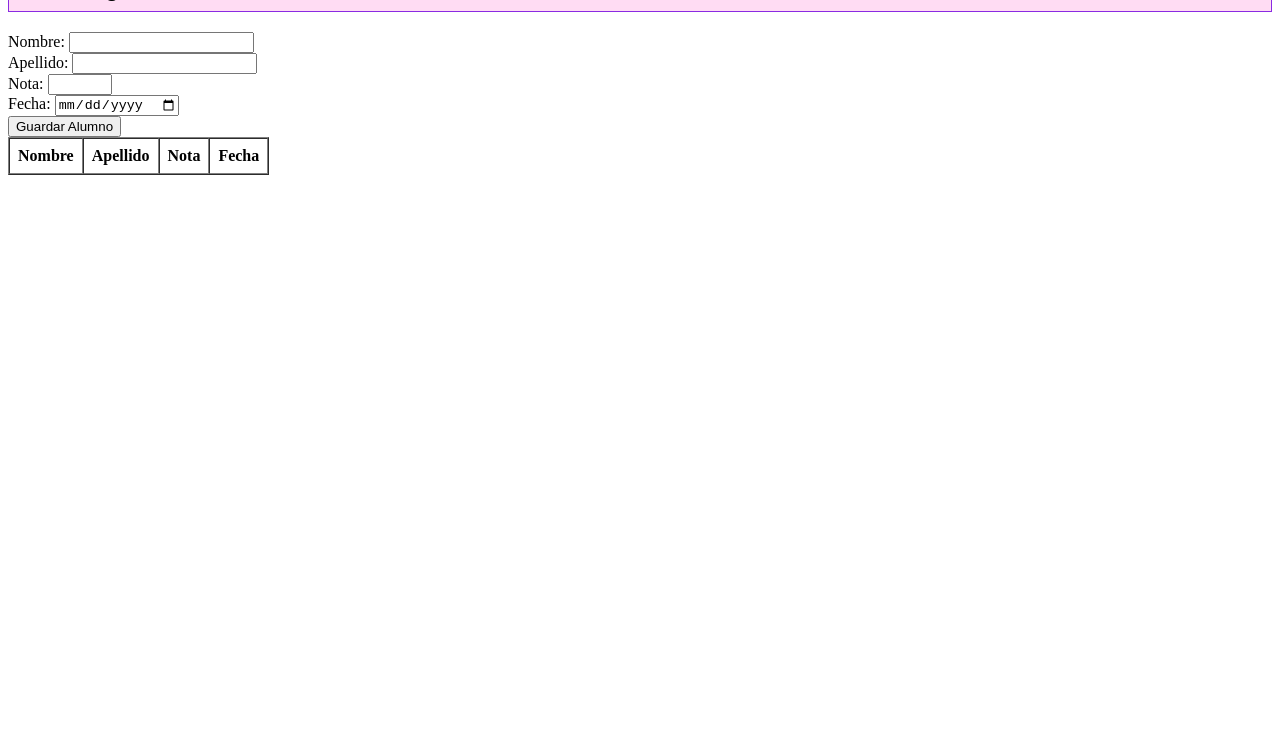
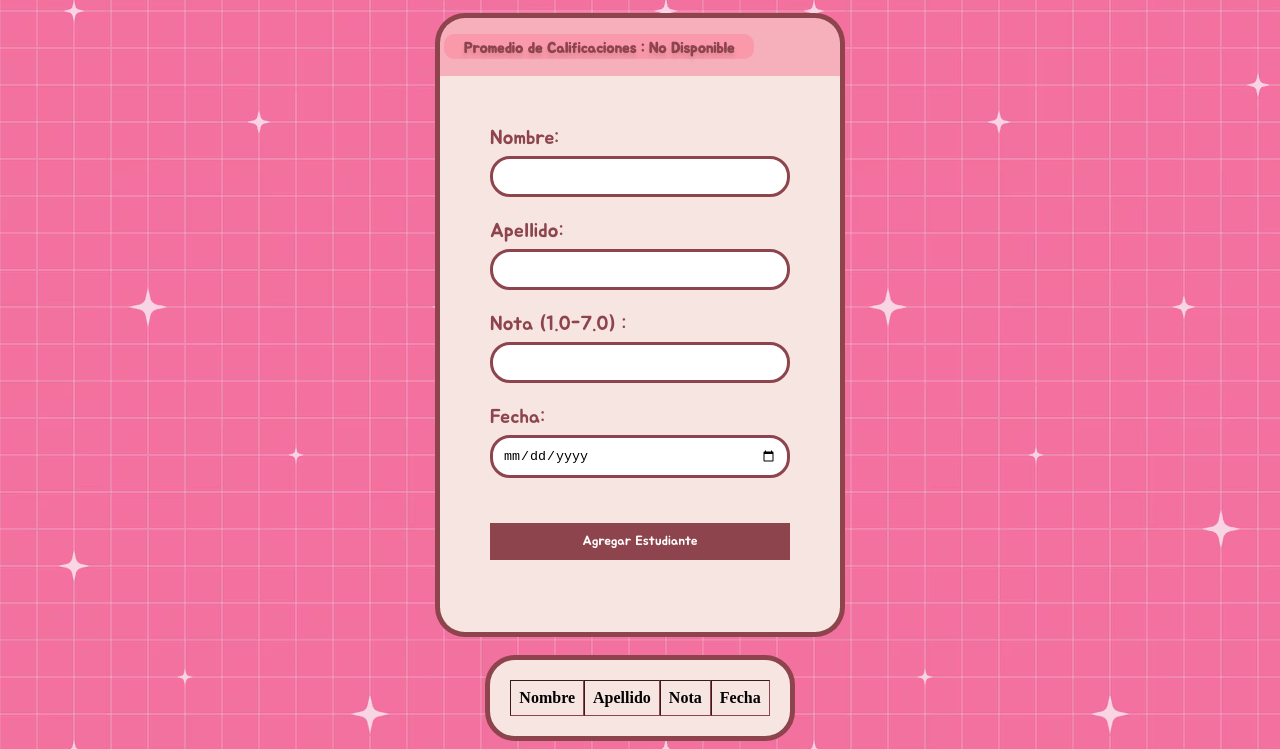
Before and after one commit to Kathiacid/Front.end-class3-js, a plain HTML site: page index.html in a window 1280 px wide. Shown: the part 100-849 px from the top of the page. Before the commit the page ends 800 px from the top, so only its background shows below. Drawn offline with Linux system fonts and the light colour scheme.

Commit message:
Style – estilos implementados en proyecto

```diff
--- a/index.html
+++ b/index.html
@@ -3,43 +3,34 @@
 <head>
     <meta charset="UTF-8">
     <meta name="viewport" content="width=device-width, initial-scale=1.0">
-    <title>Document</title>
+    <title>Seguimiento de Calificaciones de Estudiantes</title>
+    <link rel="stylesheet" href="styles.css">
+    <link rel="icon" href="./img/3300080.png">
 </head>
 <body>
-    <h2>Notas Front-End</h2>
-    <div id="average">Promedio general del curso : N/A</div>
-    <style>
-        #average {
-            margin: 16px 0;
-            padding: 10px;
-            background-color: rgb(255, 220,243);
-            border:1px solid blueviolet;
-            font-size: 20px;
-            font-weight: bold;
-            margin-bottom: 20px;
-            color: black;
-        }
-    </style>
+    <h2>Seguimiento de Calificaciones de Estudiantes</h2>
+    <div id="average"><h2>Promedio de Calificaciones : No Disponible</h2></div>
+
 <form id="studentForm">
     <div>
-        <label for="name">Nombre: </label>
-        <input type="text" id="name" required>
+        <label for="name">Nombre: </label><br>
+        <input class="inputname" type="text" id="name" required >
     </div>
     <div>
-        <label for="lastName" >Apellido:</label>
-        <input type="text" id="lastName" required>
+        <label for="lastName" >Apellido:</label><br>
+        <input class="inputlastname" type="text" id="lastName" required>
     </div>
     <div>
-        <label for="grade">Nota:</label>
-        <input type="number" id="grade" step="0.1" min="1" max="7" required>
+        <label for="grade">Nota (1.0-7.0) :</label><br>
+        <input class="inputgrade" type="number" id="grade" step="0.1" min="1" max="7" required>
     </div>
     <div>
-        <label for="date">Fecha:</label>
-        <input type="date" id="date" required>
-    </div>
-    <button type="submit">Guardar Alumno</button>
-</form>
-<table id="studensTable" border="1" cellpadding="8" cellspacing="0">
+        <label for="date">Fecha:</label><br>
+        <input class="inputdate" type="date" id="date" required>
+    </div><br>
+    <button class="btn" type="submit">Agregar Estudiante</button>
+</form><br>
+<table id="studentsTable" border="1" cellpadding="8" cellspacing="0">
     <thead>
         <tr>
             <th>Nombre</th>
--- a/script.js
+++ b/script.js
@@ -1,56 +1,81 @@
+//Esto va primero porque necesitamos acceder a los elementos del HTML antes de usarlos más abajo//
 const students=[];
-const tableBody=document.querySelector("#studensTable tbody")
+const tableBody=document.querySelector("#studentsTable tbody")
 const average=document.getElementById("average")
-
-
+const inputnombre=document.getElementById("name")
+const inputapellido=document.getElementById("lastName")
+const inputfecha=document.getElementById("date")
+const inputnota=document.getElementById("grade")
+const averageText = document.querySelector("#average h2");
+// Agregar un evento al formulario para que se ejecute cuando se envíe//
 document.getElementById("studentForm").addEventListener("submit", function(e){
-    e.preventDefault();
+    e.preventDefault();// Evitar que el formulario se envíe y recargue la página.//
 
     const name= document.getElementById("name").value.trim();
-    const lastName = document.getElementById("lastName").value.trim();
-    const grade = parseFloat(document.getElementById("grade").value);
+    const lastName = document.getElementById("lastName").value.trim(); //trim() quita espacios en blanco al inicio y final.//
+    const grade = parseFloat(document.getElementById("grade").value);  //parseFloat() convierte la nota a número decimal.//
     const date=document.getElementById("date").value.trim();
 
-
+//Validación de los datos ingresados//
     if(!name || !lastName || isNaN(grade) || grade<1 || grade >7){
         alert("Error al ingresar la Datos")
         return
     }
-    const student ={
-        name,
-        lastName,
-        grade,
-        date};
 
-students.push(student);
+    const student ={name,lastName,grade,date};//se crea un objeto estudiante con los datos ingresados//
+// Agregar el estudiante al arreglo de estudiantes//
+students.push(student);//push() agrega un nuevo elemento al final del arreglo.//
 //console.log(students)
-addStudentToTable(student)
+addStudentToTable(student)// Agregar el estudiante a la tabla//
 calculateAverage();
 this.reset()
-//holi
+
 });
-function addStudentToTable(student){
-    const row=document.createElement("tr")
-    row.innerHTML=`
+
+//-------------------------agregar estudiante a la tabla-------------------------//
+function addStudentToTable(student){// Agregar el objeto estudiante a la students//
+    const row=document.createElement("tr")// Crear una nueva fila en la tabla//
+
+row.innerHTML = `
     <td>${student.name}</td>
-
-
-
-
     <td>${student.lastName}</td>
+    <td>${student.grade}</td>
     <td>${student.date}</td>
-    <td>${student.grade}</td>`;
+`;
 
     tableBody.appendChild(row);
 }
-
+//-------------------------average-------------------------//
 function calculateAverage(){
     if(students.length===0){
-        average.textContent="Promedio General del curso: N/A"
+        average.textContent="Promedio de Calificaciones : No Disponible";
         return
     }
     const total=students.reduce((sum,student)=>sum+student.grade,0);
     const prom=total/students.length;
-    average.textContent="Promedio General del curso : "+prom.toFixed(2);
+    averageText.textContent="Promedio de Calificaciones : "+prom.toFixed(2);
 
 }
+
+//-------------------------mensaje de error-------------------------//
+inputnombre.addEventListener("invalid", function() {
+    if (inputnombre.value === ""){
+        inputnombre.setCustomValidity("Por favor, ingrese su nombre.");
+    }
+});
+
+inputapellido.addEventListener("invalid", function() {
+    if (inputapellido.value === ""){
+        inputapellido.setCustomValidity("Por favor, ingrese su apellido.");
+    }
+});
+inputnota.addEventListener("invalid", function() {
+    if (inputnota.value === ""){
+        inputnota.setCustomValidity("Por favor, ingrese su nota.");
+    }
+});
+inputfecha.addEventListener("invalid", function() {
+    if (inputfecha.value === ""){
+        inputfecha.setCustomValidity("Por favor, ingrese la fecha de la nota.");
+    }
+});
--- /dev/null
+++ b/styles.css
@@ -0,0 +1,79 @@
+@import url('https://fonts.googleapis.com/css2?family=Jua&display=swap');
+
+body{
+    background-image: url(./img/seamless-pattern-white-pink-stripes_637480-1103.avif);
+    justify-items : center;
+    margin-top: 50px;
+
+}
+body h2{
+    font-family: "Jua", sans-serif;
+    color: #8D444D;
+    text-align: center;
+    font-size: 30px;
+    text-shadow: 0px 4px 4px rgba(0, 0, 0, 0.1);;
+}
+#studentForm{
+    border-right:5px solid #8D444D ;
+    border-left:5px solid #8D444D ;
+    border-bottom:5px solid #8D444D ;
+    padding: 50px;
+    border-bottom-right-radius: 30px;
+    border-bottom-left-radius: 30px;
+    background-color: #F7E5E1;
+}
+
+input {
+    width: 300px;
+    padding: 10px;
+    margin: 5px 0 22px 0;
+    display: inline-block;
+    border: 3px solid #8D444D;
+    border-radius: 20px;
+    box-sizing: border-box;
+}
+label{
+    font-family: "Jua", sans-serif;
+    font-size: 20px;
+    color: #8D444D;
+}
+
+.btn{
+    background-color: #8D444D;
+    color: white;
+    padding: 10px 15px;
+    margin: 5px 0 22px 0;
+    border: none;
+    width: 300px;
+    font-family: "Jua", sans-serif;
+}
+#average{
+    padding: 4px;
+    align-items: center;
+    background-color: #f5b0bb;
+    width:392px;
+    height: 50px;
+    border-top: 5px solid #8D444D;
+    border-left: 5px solid #8D444D;
+    border-right: 5px solid #8D444D;
+    border-top-right-radius: 30px;
+    border-top-left-radius: 30px;
+}
+
+#average h2{
+    background-color: #f999a9;
+    font-size: 15px;
+    border-radius: 10px;
+    padding: 5px;
+    height: 15px;
+    width: 300px;
+    font-family: "Jua", sans-serif;
+}
+
+#studentsTable{
+    border: 5px solid #8D444D;
+    border-radius: 30px;
+    background-color: #F7E5E1;
+    padding: 20px;
+
+}
```
Also changed, not shown: img/3300080.png (added), img/seamless-pattern-white-pink-stripes_637480-1103.avif (added).
